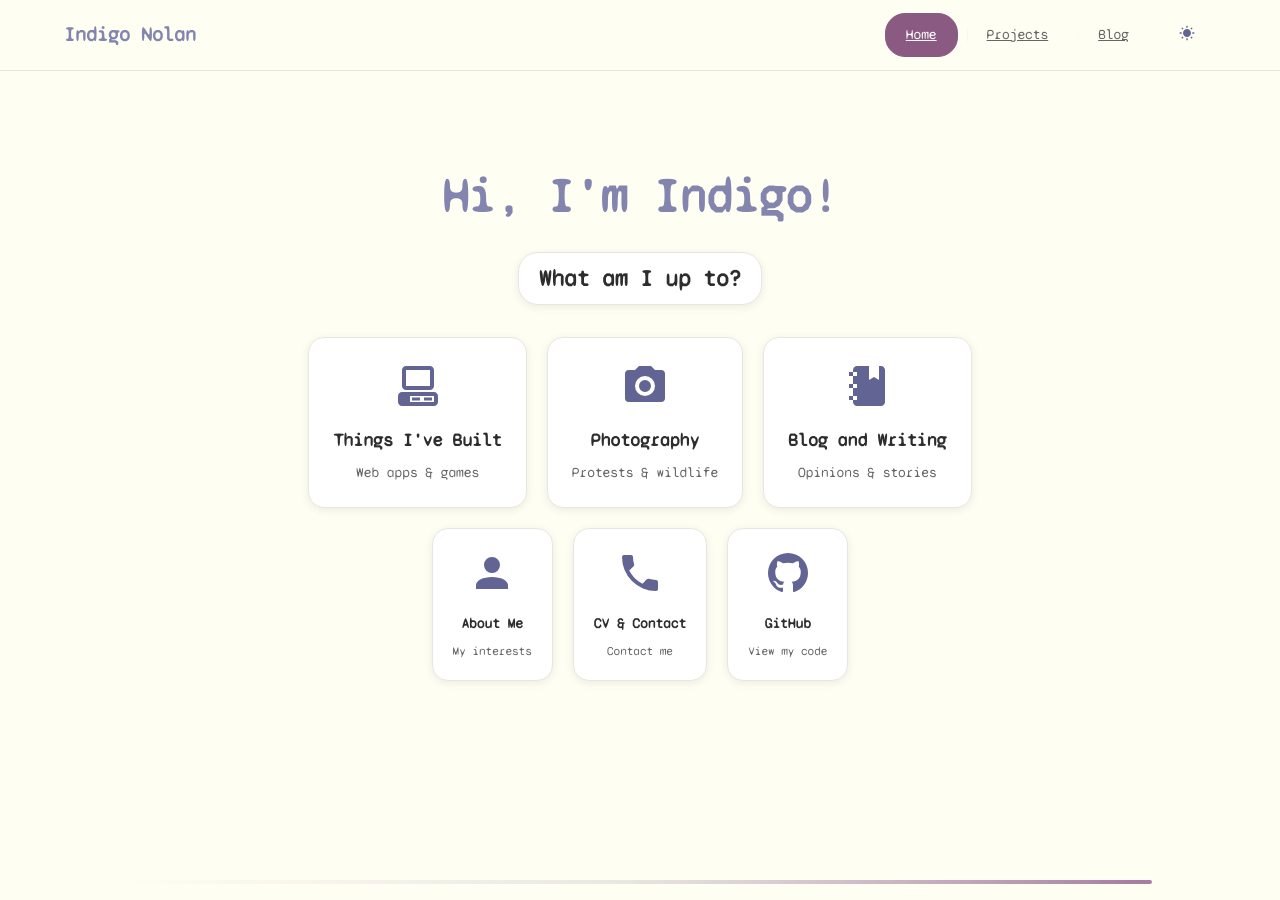
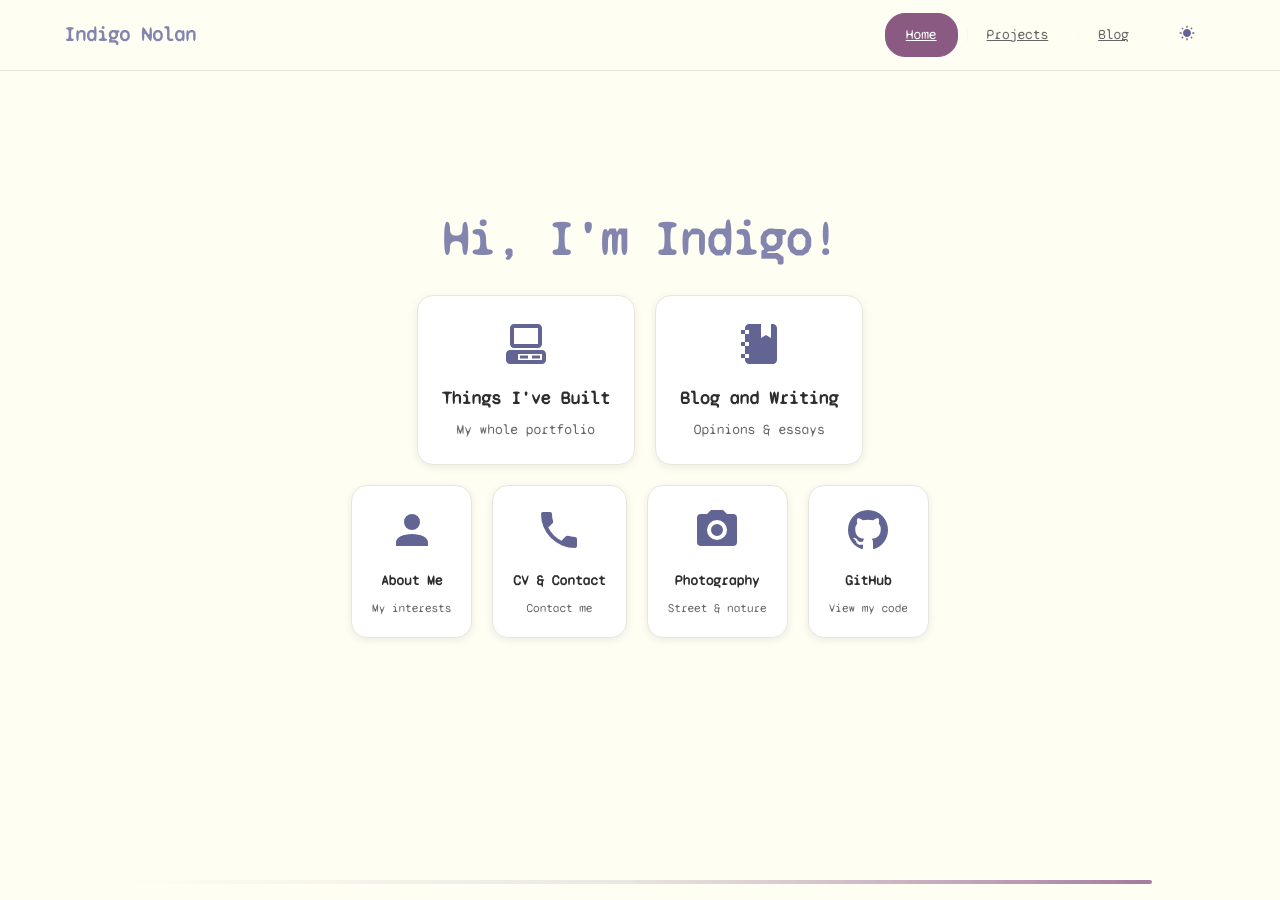
Before and after one commit to Lem0naise/website, a Jekyll site: the page index.html, which Jekyll copies as it is, in a window 1280 px wide and 900 px high. Built offline with Jekyll 4.4.1, drawn with Linux system fonts in a browser that asks for light colours; some of the changed text lies outside the part shown.

Commit message:
Update blog and thoughts titles to use 'notes' for consistency Move the status updates down
reshuffle the order of the icons

```diff
--- a/blog.html
+++ b/blog.html
@@ -6,7 +6,7 @@
 ---
 
 <div class="blog-header">
-    <h1>blog • <a href="{{ "/thoughts/" | relative_url }}">thoughts</a></h1>
+    <h1>blog • <a href="{{ "/thoughts/" | relative_url }}">notes</a></h1>
 
    <p class="blog-subtitle">
         <button id="theme-toggle" class="theme-filter-btn">
--- a/index.html
+++ b/index.html
@@ -83,48 +83,25 @@
 					<h1>Hi, I'm Indigo!</h1>
 
 					<div class="looking-for">
-						<div class='status-updates' id='status-updates'>
-							<button class='status-button' id='status-button'>What am I up to?</button>
-							<div class='status-content' id='status-content'>
-								<noscript>
-									<li>I'm a computer science student who builds apps and websites, takes photos, and writes.</li>
-									<li>Location: Southampton, UK</li>
-									<li>GitHub: Active in open source development</li>
-								</noscript>
-								<ul>
 
-									<li id='custom-status'>Currently: Building web applications and studying computer science</li>
-									<li id='weather-status'>My weather: Probably raining in Southampton.</li>
-									<li id='spotify-status' style='display: none;'></li>
-									<li id='github-activity'>Building <a target="_blank" href="https://github.com/Lem0naise/cashcat">CashCat</a>...</li>
-									<li id='intro'>I'm a computer science student who builds apps and websites.</li>
-
-
-								</ul>
-							</div>
-						</div>
 						<div class="options-grid">
 							<a class="option-card option-primary" href="./portfolio">
 
 							<h3><svg class='option-img'  xmlns="http://www.w3.org/2000/svg" viewBox="0 0 24 24"><path d="M6,2C4.89,2 4,2.89 4,4V12C4,13.11 4.89,14 6,14H18C19.11,14 20,13.11 20,12V4C20,2.89 19.11,2 18,2H6M6,4H18V12H6V4M4,15C2.89,15 2,15.89 2,17V20C2,21.11 2.89,22 4,22H20C21.11,22 22,21.11 22,20V17C22,15.89 21.11,15 20,15H4M8,17H20V20H8V17M9,17.75V19.25H13V17.75H9M15,17.75V19.25H19V17.75H15Z" /></svg>
 									Things I've Built</h3>
-								<p>Web apps & games</p>
+								<p>My whole portfolio</p>
 							</a>
 
 
-							<a class="option-card" href='./photos'>
-								<!-- inline SVG from imgs/camera.svg -->
-
-								<h3><svg class='option-img'  xmlns="http://www.w3.org/2000/svg" viewBox="0 0 24 24"><path d="M4,4H7L9,2H15L17,4H20A2,2 0 0,1 22,6V18A2,2 0 0,1 20,20H4A2,2 0 0,1 2,18V6A2,2 0 0,1 4,4M12,7A5,5 0 0,0 7,12A5,5 0 0,0 12,17A5,5 0 0,0 17,12A5,5 0 0,0 12,7M12,9A3,3 0 0,1 15,12A3,3 0 0,1 12,15A3,3 0 0,1 9,12A3,3 0 0,1 12,9Z" /></svg> Photography</h3>
-								<p>Protests & wildlife</p>
-							</a>
 
 							<a class="option-card" href="./blog">
 								<!-- inline SVG from imgs/notebook.svg -->
 
 								<h3><svg class='option-img' xmlns="http://www.w3.org/2000/svg" viewBox="0 0 24 24"><path d="M3,7V5H5V4C5,2.89 5.9,2 7,2H13V9L15.5,7.5L18,9V2H19C20.05,2 21,2.95 21,4V20C21,21.05 20.05,22 19,22H7C5.95,22 5,21.05 5,20V19H3V17H5V13H3V11H5V7H3M7,11H5V13H7V11M7,7V5H5V7H7M7,19V17H5V19H7Z" /></svg> Blog and Writing</h3>
-								<p>Opinions & stories</p>
+								<p>Opinions & essays</p>
 							</a>
+
+
 
 
 						</div>
@@ -144,6 +121,14 @@
 
 								<h3><svg class='option-img' xmlns="http://www.w3.org/2000/svg" viewBox="0 0 24 24"><path d="M6.62,10.79C8.06,13.62 10.38,15.94 13.21,17.38L15.41,15.18C15.69,14.9 16.08,14.82 16.43,14.93C17.55,15.3 18.75,15.5 20,15.5A1,1 0 0,1 21,16.5V20A1,1 0 0,1 20,21A17,17 0 0,1 3,4A1,1 0 0,1 4,3H7.5A1,1 0 0,1 8.5,4C8.5,5.25 8.7,6.45 9.07,7.57C9.18,7.92 9.1,8.31 8.82,8.59L6.62,10.79Z" /></svg>CV & Contact</h3>
 								<p>Contact me</p>
+							</a>
+
+
+							<a class="option-card smaller" href='./photos'>
+								<!-- inline SVG from imgs/camera.svg -->
+
+								<h3><svg class='option-img'  xmlns="http://www.w3.org/2000/svg" viewBox="0 0 24 24"><path d="M4,4H7L9,2H15L17,4H20A2,2 0 0,1 22,6V18A2,2 0 0,1 20,20H4A2,2 0 0,1 2,18V6A2,2 0 0,1 4,4M12,7A5,5 0 0,0 7,12A5,5 0 0,0 12,17A5,5 0 0,0 17,12A5,5 0 0,0 12,7M12,9A3,3 0 0,1 15,12A3,3 0 0,1 12,15A3,3 0 0,1 9,12A3,3 0 0,1 12,9Z" /></svg> Photography</h3>
+								<p>Street & nature</p>
 							</a>
 
 							<a class="option-card  smaller" href="https://github.com/Lem0naise" target="_blank">
@@ -167,6 +152,21 @@
 			<div class="section-content">
 					<h2>About Me</h2>
 					<div class="about-item about-intro"><ul><li>I'm a computer science student at Southampton. I specialise in full-stack web development and have experience with modern frameworks like Next.js. I like building software which solves real problems, and like deploying fast and iterating. <br/><br/> Whether I'm making personal finance tools like <a href='https://cashcat.app'>CashCat</a>, creating <a href='https://pp.indigo.spot'>political simulations</a>, making <a href='/portfolio#small-tools'>tiny tools</a>, or <a href='/portfolio'>anything else</a>, I'm always looking for new things to work on :)</li></ul></div>
+					<div class='about-item about-intro'>
+						<noscript>
+							<ul>
+								<li>I'm a computer science student who builds apps and websites, takes photos, and writes.</li>
+								<li>Location: Southampton, UK</li>
+								<li>GitHub: Active in open source development</li>
+							</ul>
+						</noscript>
+						<ul>
+							<li id='custom-status'>Currently: Building web applications and studying computer science</li>
+							<li id='weather-status'>My weather: Probably raining in Southampton.</li>
+							<li id='spotify-status' style='display: none;'></li>
+							<li id='github-activity'>Building <a target="_blank" href="https://github.com/Lem0naise/cashcat">CashCat</a>...</li>
+						</ul>
+					</div>
 		</div>
 			</section>
 
--- a/js/status-updates.js
+++ b/js/status-updates.js
@@ -101,31 +101,16 @@
 
 class StatusUpdates {
     constructor() {
-        this.statusDiv = document.getElementById('status-updates');
-        this.statusButton = document.getElementById('status-button');
-        this.statusContent = document.getElementById('status-content');
         this.githubActivity = document.getElementById('github-activity');
         this.currentlyDoing = document.getElementById('custom-status');
 
-        // add new here
         this.weatherStatus = document.getElementById('weather-status');
         this.spotifyStatus = document.getElementById('spotify-status');
-
-        this.isExpanded = false;
 
         this.init();
     }
 
     init() {
-        this.statusButton.addEventListener('click', () => this.toggle());
-
-        document.addEventListener('click', (e) => {
-            if (this.isExpanded && !this.statusDiv.contains(e.target)){
-                this.toggle();
-            }
-        });
-
-
         this.loadGitHubActivity();
         this.applyCurrentlyDoing();
         this.applyWeatherStatus();
@@ -134,23 +119,6 @@
 
         setInterval(() => this.applyCurrentlyDoing(), 60000)
         setInterval(() => this.applySpotifyStatus(), 30000)
-        // add new here
-
-    }
-
-    toggle () {
-        if (this.isExpanded) {
-
-            this.isExpanded = false;
-            this.statusDiv.classList.remove('expanded');
-            this.statusButton.textContent='What am I up to?'
-        }
-        else {
-
-            this.isExpanded = true;
-            this.statusDiv.classList.add('expanded');
-            this.statusButton.textContent= 'Hide my status'
-        }
     }
 
     async getRecentGitHubActivity() {
@@ -233,11 +201,11 @@
                 const isOvernightEvent = event.start > event.end;
                 if (isOvernightEvent) {
                     if (currentTime >= event.start || currentTime < event.end) {
-                         return `It's ${String(hour).padStart(2, '0')}:${String(minute).padStart(2, '0')}, I'm probably <span class='status-text'>${event.activity}</span>`;
+                         return `It's <span class='status-text'>${String(hour).padStart(2, '0')}:${String(minute).padStart(2, '0')}</span>, I'm probably <span class='status-text'>${event.activity}</span>`;
                     }
                 } else {
                     if (currentTime >= event.start && currentTime < event.end) {
-                        return `It's ${String(hour).padStart(2, '0')}:${String(minute).padStart(2, '0')}, I'm probably <span class='status-text'>${event.activity}<span>`;
+                        return `It's <span class='status-text'>${String(hour).padStart(2, '0')}:${String(minute).padStart(2, '0')}</span>, I'm probably <span class='status-text'>${event.activity}<span>`;
                     }
                 }
             }
--- a/photos/index.html
+++ b/photos/index.html
@@ -61,7 +61,7 @@
 			<!-- Featured Photos Section -->
 			<section class="content-section featured-photos">
 				<div class="section-content">
-					<h2>Featured Photos</h2>
+					<h2 id="photo-title">Featured Photos</h2>
                     <div class="photo-intro">I try to be an eclectic photographer - I never stick to one thing, and my portfolio is a jumble of my interests. Enjoy.</div>
 					<div class="photos-grid">
 
--- a/photos/stylesheet.css
+++ b/photos/stylesheet.css
@@ -149,12 +149,17 @@
     box-shadow: 0 4px 12px rgba(0, 0, 0, 0.15);
 }
 
+#photo-title {
+    margin-top: 5px;
+}
 .flickr-link .project-icon {
     width: 20px;
     height: 20px;
     fill: currentColor;
 }
 .photo-intro {
+    margin-top: 10px;
+    line-height: 1.1;
     font-size: 13px;
         margin-bottom: 1.5rem;
     }
--- a/stylesheet.css
+++ b/stylesheet.css
@@ -433,6 +433,7 @@
 	padding: 20px 24px;
 	max-width: 80vw;
 	margin: 0 auto;
+	scroll-margin-top: 80px;
 }
 
 .content-section h2 {
@@ -955,6 +956,7 @@
 .section-content h2 {
 	color: var(--accent);
 	animation: rainbow 15s ease-in-out infinite;
+
 }
 
 .contact-content h2 {
@@ -1014,9 +1016,8 @@
 	}
 	.welcome-content h1 {
 		font-size: 36px;
-	}
-	.welcome-content h1 {
-		margin: 0;
+		margin:0;
+		margin-bottom: 15px;
 	}
 	.looking-for h2 {
 		font-size: 16px;
@@ -1183,208 +1184,20 @@
 }
 
 /* Status Updates */
-.status-updates {
-	z-index: 100;
-	transition: all 0.6s cubic-bezier(0.4, 0, 0.2, 1);
-	min-width: 200px;
-	margin-bottom: 10px;
-}
-
-.status-button {
-	background: var(--card-bg);
-	border: 1px solid var(--border);
-	border-radius: 20px;
-	padding: 12px 20px;
-	font-family: var(--font-main), monospace;
-	cursor: pointer;
-	transition: all 0.4s cubic-bezier(0.4, 0, 0.2, 1);
-	position: relative;
-	overflow: hidden;
-	white-space: nowrap;
-	box-shadow: 0 2px 8px var(--card-shadow);
-
-	font-size: 23px;
-	font-weight: 600;
-	color: var(--text);
-	margin: 0;
-}
-
-.status-button::before {
-	content: '';
-	position: absolute;
-	top: 0;
-	left: 0;
-	width: 100%;
-	height: 100%;
-	background: linear-gradient(120deg, var(--accent-soft), var(--accent-soft));
-	transition: transform 0.4s ease;
-	z-index: -1;
-	transform: translateX(-100%);
-	will-change: transform;
-}
-
-.status-button:hover {
-	transform: translateY(-2px) scale(1.05);
-	box-shadow: 0 6px 20px var(--hover-shadow);
-	border-color: var(--accent-light);
-	color: var(--accent);
-}
-
-.status-button:hover::before {
-	transform: translateX(0);
-}
-
-.status-content {
-	background: var(--card-bg);
-	border: 1px solid var(--border);
-	border-radius: 16px;
-
-	margin: 15px auto;
-
-	box-shadow: 0 8px 25px var(--hover-shadow);
-	opacity: 0;
-	transform: translateY(-20px) scale(0.9);
-	pointer-events: none;
-	transition: all 0.6s cubic-bezier(0.4, 0, 0.2, 1);
-	position: relative;
-	overflow: hidden;
-	max-height: 0;
-	width: max(300px, 40%);
-
-	text-align: left;
-	font-weight: regular;
-
-	padding: 0px 14px;
-}
-
-
 .status-text {
 	color: var(--accent-light);
 	font-weight: bold;
 	transition: color .5s;
 }
 
-.status-content ul li:hover .status-text {
-	color: black;
+.about-intro ul li:hover .status-text {
+	color: white;
 }
 
 
-.status-updates.expanded .status-content {
-	opacity: 1;
-	transform: translateY(0) scale(1);
-	pointer-events: auto;
-	max-height: 400px;
-	padding: 15px 14px;
-
-}
-
-.status-content ul {
-	margin: 0;
-	padding: 0;
-	list-style: none;
-}
-
-.status-content ul li {
-	margin-bottom: 4px;
-	padding: 3px 2px 3px 5px;
-	background: var(--accent-soft);
-	border-radius: 8px;
-	transition: all 0.3s;
-	position: relative;
-	overflow: hidden;
-	font-size: 14px;
-	color: var(--text);
-	border-left: 3px solid var(--accent);
-}
-.status-content ul li a {
-	color: var(--accent-light);
-}
-
-.status-content ul li::before {
-	content: '';
-	position: absolute;
-	top: 0;
-	left: 0;
-	width: 100%;
-	height: 100%;
-	background: var(--accent-light);
-	transition: transform 0.3s ease;
-	z-index: -1;
-	transform: translateX(-100%);
-	will-change: transform;
-}
-.status-content ul li:hover {
-	color: white;
-	transform: translateX(4px) scale(1.02);
-}
-
-.status-content ul li:hover::before {
-	transform: translateX(0);
-}
-
-.status-content ul li:last-child {
-	margin-bottom: 0;
-}
-
-/* Status item animations with staggered delays */
-.status-updates.expanded .status-content ul li:nth-child(1) {
-	animation: slideInUp 0.6s ease-out 0s both;
-}
-
-.status-updates.expanded .status-content ul li:nth-child(2) {
-	animation: slideInUp 0.6s ease-out 0.1s both;
-}
-
-.status-updates.expanded .status-content ul li:nth-child(3) {
-	animation: slideInUp 0.6s ease-out 0.2s both;
-}
-
-.status-updates.expanded .status-content ul li:nth-child(4) {
-	animation: slideInUp 0.6s ease-out 0.3s both;
-}
-.status-updates.expanded .status-content ul li:nth-child(5) {
-	animation: slideInUp 0.6s ease-out 0.4s both;
-}
-
-@keyframes slideInUp {
-	from {
-		opacity: 0;
-		transform: translateY(20px);
-	}
-	to {
-		opacity: 1;
-		transform: translateY(0);
-	}
-}
-
 /* Responsive adjustments for status updates */
 @media (max-width: 768px) {
-	.status-updates {
-		margin-top: 10px;
-		width: 100%;
-		margin-bottom: 0;
-	}
-
-	.status-button {
-		padding: 10px 10px;
-		font-size: 18px;
-		text-align: center;
-	}
-
-	.status-content {
-		width: 100%;
-		margin-bottom: 15px;
-		margin-top: 10px;
-		width: 80vw;
-		padding: 0 5px;
-
-	}
-
-	.status-updates.expanded .status-content {
-		padding: 5px 8px;
-
-	}
-
+	/* Remove mobile-specific status-updates and status-button styles */
 }
 
 /* CV Page Styles */
--- a/thoughts.html
+++ b/thoughts.html
@@ -6,7 +6,7 @@
 ---
 
 <div class="stream-header">
-    <h1><a href="{{ "/blog/" | relative_url }}">blog</a> • thoughts </h1>
+    <h1><a href="{{ "/blog/" | relative_url }}">blog</a> • notes </h1>
 
     <p class="stream-subtitle">personal reflections and lyrics • sensitive content </p>
     <div class="section-separator" style="margin-top: 10px; margin-bottom: 20px;"></div>
```
